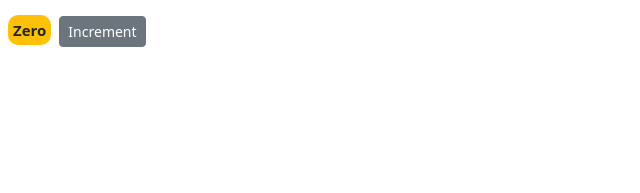
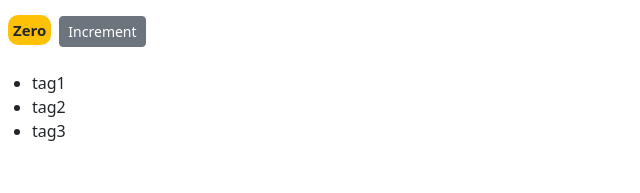
Before and after one commit to fmfahath/counter-app, a React (Create React App) app: page / in a window 1280 px wide. Shown: the top 193 px of the page, without its empty margins (0-640 px from the left). Built offline with nearby package versions, Linux system fonts and the light colour scheme.

Commit message:
rendering list items

```diff
--- a/src/components/counter.jsx
+++ b/src/components/counter.jsx
@@ -5,10 +5,7 @@
     //property of Component class - state is a Special property - [its an object]
     state = {
         count: 0,    //property
-        address:{   //property
-            HomeNo: "",
-            Street: "",
-        }
+        tags: ["tag1","tag2","tag3"],
      };
 
      style = {
@@ -22,33 +19,8 @@
      //Method of Component class
      formatCount(){
         const {count} = this.state; //object de-structure
-        // return this.state.count === 0 ? "Zero" : this.state.count;
         return count === 0 ? "Zero" : count;
-
-        // const x = <h1>Zero</h1>;
-        // return count === 0 ? <h1>Zero</h1> : count;
-        // return count === 0 ? x : count;
-
      }
-
-     //---------------------------------------------------------------------------------
-
-    // render() {
-    //     return <div><h1>Hello React.js</h1><button>Increment</button></div>;
-    // }
-
-    //------------------------------------------------------------------------------------
-
-    // render(){
-    //     return (
-    //         <React.Fragment>
-    //             <h1>Hello React.js</h1>
-    //             <button>Increment</button>
-    //         </React.Fragment>
-    //     );
-    // }
-
-     //------------------------------------------------------------------------------------
 
      render(){
 
@@ -57,6 +29,10 @@
                 <p></p>
                 <span style={this.style} className={this.getbadgeColourClass()}>{this.formatCount()}</span>
                 <button className='btn btn-secondary btn-sm'>Increment</button>
+                <br></br>
+                <br></br>
+                <ul>{this.state.tags.map(tag => <li key={tag}>{tag}</li>)}</ul>
+
             </div>
         );
     }
```
